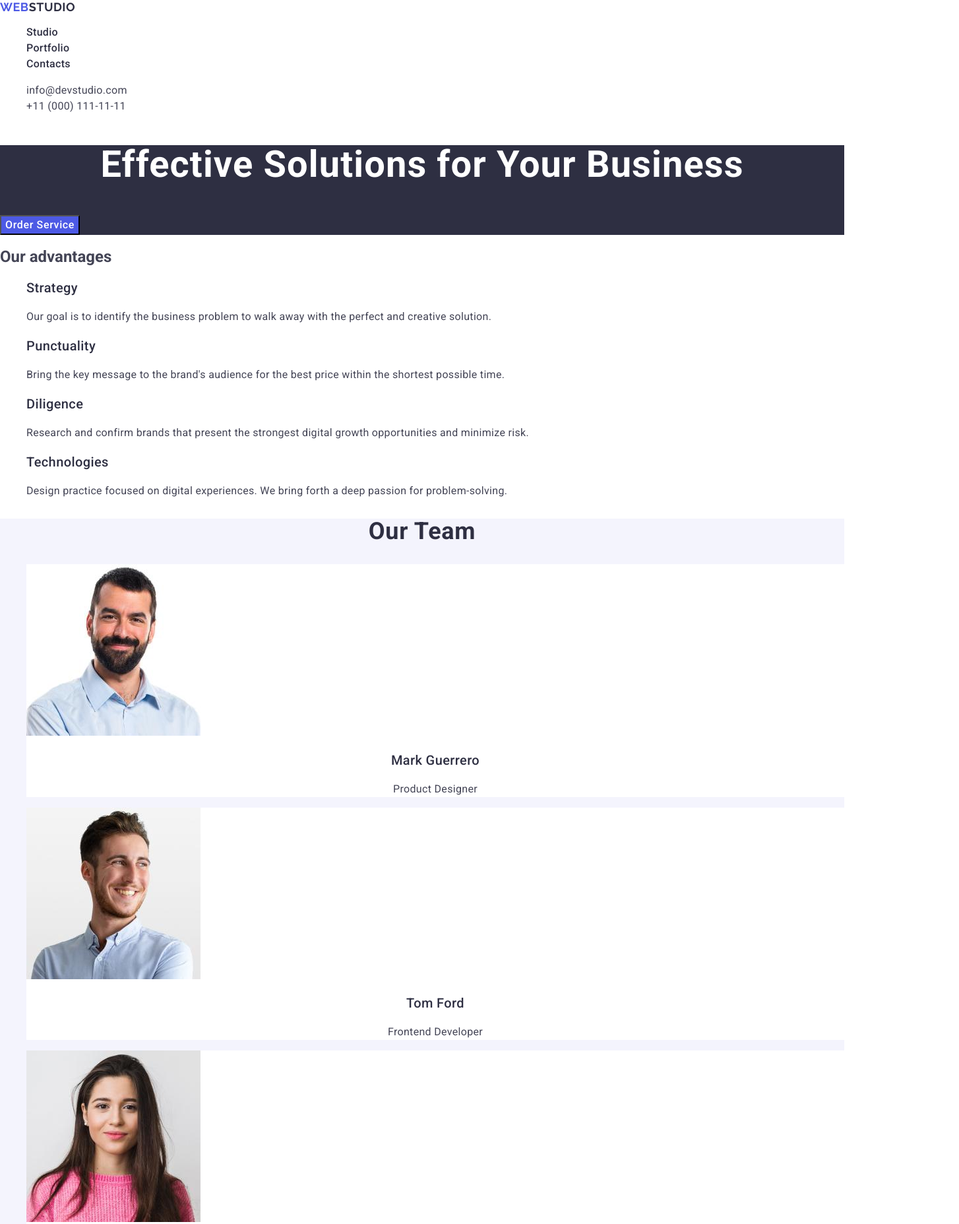
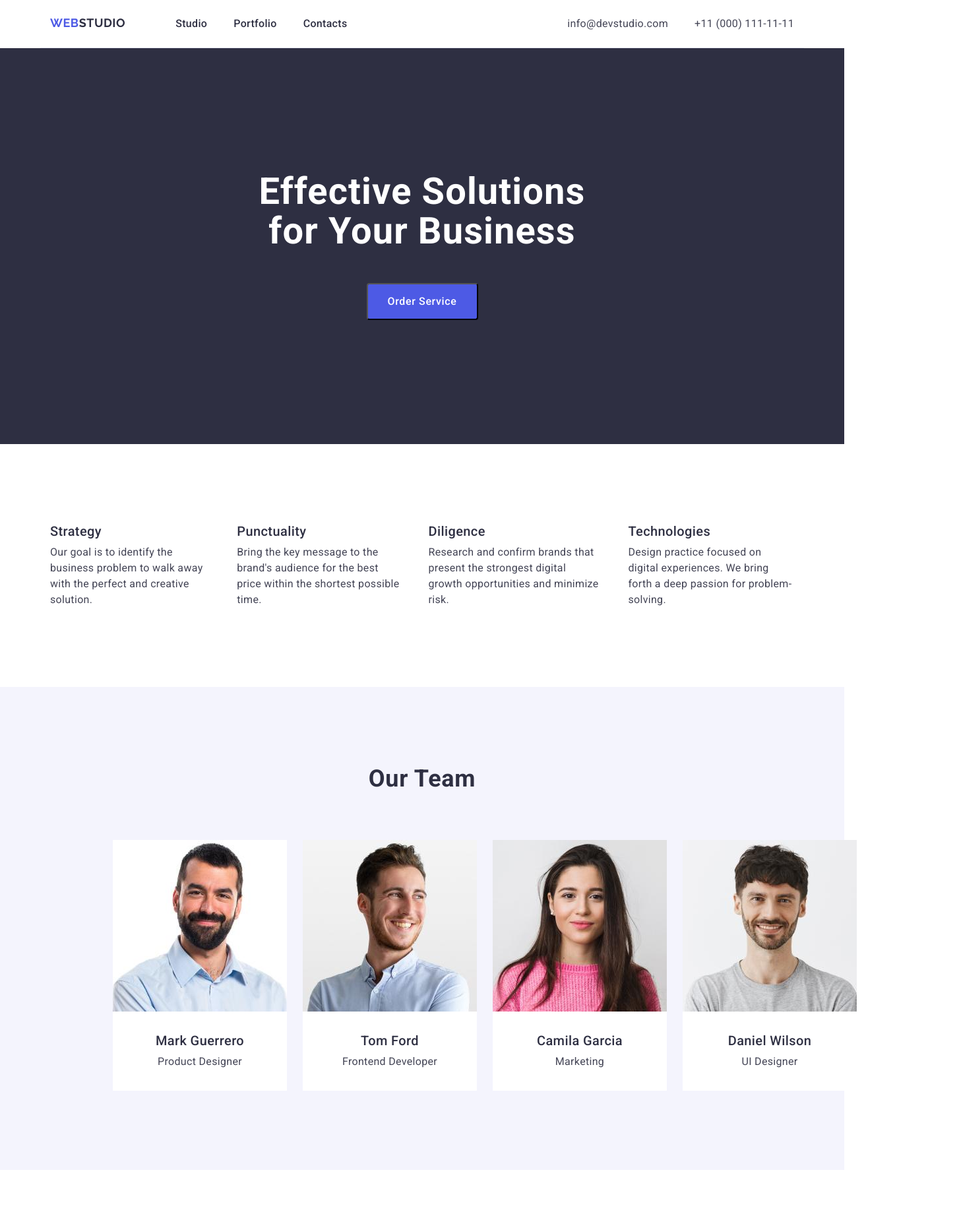
Before and after one commit to Emiyli/goit-markup-hw-02, a plain HTML site: page index.html in a window 1280 px wide. Shown: the top 1855 px of the page at 66% size, 1454 px wide, since content can reach past the window. Drawn offline with nearby package versions, Linux system fonts and the light colour scheme.

Commit message:
Css change

```diff
--- a/css/styles.css
+++ b/css/styles.css
@@ -2,6 +2,9 @@
 ul,
 ol {
     list-style-type: none;
+    margin-top: 0;
+    margin-bottom: 0;
+    padding-left: 0;
 }
 
 a {
@@ -18,7 +21,45 @@ body{
     color: #434455;
 }
 
+h1,
+h2,
+h3,
+h4,
+h5,
+h6,
+p {
+    margin: 0;
+    padding: 0;
+}
+img {
+    display: block;
+}
+.container {
+    max-width: 1158px;
+    padding: 0 15px;
+    margin: 0 auto;
+
+
+}
+.section {
+    padding-top: 120px;
+    padding-bottom: 120px;
+
+}
+
 /* ============ HEADER STYLES ============ */
+
+.page-header-container {
+    display: flex;
+    justify-content: space-between;
+    border-bottom: 1px solid #e7e9fc;
+}
+.page-nav {
+    display: flex;
+    justify-content: space-between;
+  /*  align-items: center;*/
+
+}
 .page-logo {
     font-family: "Raleway", sans-serif;
     font-weight: 700;
@@ -27,25 +68,53 @@ body{
     letter-spacing: 0.03em;
     text-transform: uppercase;
     color: #4d5ae5;
+    padding-right: 76px;
+    padding-top: 24px;
+    padding-bottom: 24px;
     }
+
 .text-color {
     color: #2e2f42;
 }
+.menu {
+    display: flex;
+    padding-top: 24px;
+    padding-bottom: 24px;
+    gap: 40px;
+   }
 .menu-link:hover,
 .menu-link:focus {
-  color: #404bbf;
+    color: #404bbf;
 }
+
 .menu-link {
     font-weight: 500;
     font-size: 16px;
     line-height: 1.5;
     letter-spacing: 0.02em;
     color: #2e2f42;
-}
+    padding-top: 24px;
+    padding-bottom: 24px;
+   }
+
+
 .contacts {
     font-style: normal;
+    gap: 40px;
+    padding-top: 24px;
+    padding-bottom: 24px;
+
+
+}
+
+.contacts-item {
+    display: flex;
+    justify-content: space-between;
+    gap: 40px;
+
 }
 .contacts-link {
+
     font-weight: 400;
     font-size: 16px;
     line-height: 1.5;
@@ -59,10 +128,22 @@ body{
     }
 
 /* ============ HERO STYLES ============ */
-.hero {
+
+
+.hero-container {
     background: #2e2f42;
-}
+    max-width: 1440px;
+    margin-left: auto;
+    margin-right: auto;
+    padding-top: 188px;
+    padding-bottom: 188px;
+
+    }
+
 .main-title {
+    margin: 0 auto 48px auto;
+    margin-bottom: 48px;
+    max-width: 496px;
     font-size: 56px;
     line-height: 1.07;
     letter-spacing: 0.02em;
@@ -70,43 +151,92 @@ body{
     color: #fff;
     background: #2e2f42;
    }
+
 .buy-now-btn {
+    display: block;
+    margin-left: auto;
+    margin-right: auto;
     font-weight: 500;
     font-size: 16px;
     line-height: 1.5;
     letter-spacing: 0.04em;
     color: #fff;
     background: #4d5ae5;
+    border-radius: 4px;
+    width: 169px;
+    height: 56px;
+
 }
 .buy-now-btn:hover,
 .buy-now-btn:focus {
     background: #404bbf;
 }
 
+
 /*============EFFECTIVE SOLUTIONS STYLES==========*/
+
+.visually-hidden {
+    position: absolute;
+    width: 1px;
+    height: 1px;
+    margin: -1px;
+    border: 0;
+    padding: 0;
+    white-space: nowrap;
+    clip-path: inset(100%);
+    clip: rect(0 0 0 0);
+    overflow: hidden;
+  }
+
+.advantages-list {
+    display: flex;
+    gap: 40px;
+}
+
+.advantages-list-item {
+    width: calc((100%-72px)/4);
+}
+  .advantages-container {
+    margin-left: auto;
+    margin-right: auto;
+    margin-top: 120px;
+  }
+
 .advantages-list-title {
-
+    padding-bottom: 8px;
     font-weight: 500;
     font-size: 20px;
     line-height: 1.2;
     letter-spacing: 0.02em;
     color: #2e2f42;
 
-}
+ }
 .advantages-list-text {
     font-size: 16px;
     line-height: 150%;
     letter-spacing: 0.02em;
     color: #434455;
 }
+
 /*============Our Team STYLES============*/
+
 .experts {
     background-color: #F4F4FD;
 }
 
+.experts-list{
+    display: flex;
+    gap: 24px;
+    padding-left: 156px;
+    padding-right: 156px;
+}
+
 .experts-list-item {
     background-color: #FFFFFF;
+    width: calc((100%-72px)/4);
+    flex-wrap: wrap;
 }
+
 .experts-section-title {
     font-weight: 700;
     font-size: 36px;
@@ -115,7 +245,12 @@ body{
     text-align: center;
     text-transform: capitalize;
     color: #2e2f42;
+    margin-left: auto;
+    margin-right: auto;
+    padding-bottom: 72px;
+
  }
+
 .experts-list-title {
     font-weight: 500;
     font-size: 20px;
@@ -123,8 +258,13 @@ body{
     letter-spacing: 0.02em;
     text-align: center;
     color: #2e2f42;
+    padding-top: 32px;
+    padding-bottom: 8px;
+    padding-left: 49px;
+    padding-right: 49px;
 
    }
+
 .experts-list-text {
     font-weight: 400;
     font-size: 16px;
@@ -132,10 +272,40 @@ body{
     letter-spacing: 0.02em;
     text-align: center;
     color: #434455;
-
+    padding-bottom: 32px;
     }
 
+ .experts-container {
+    max-width: 1440px;
+    margin-top: 120px;
+    padding-bottom: 72px;
+    padding-top: 120px;
+    display: block;
+    height: 732px;
+
+ }
 /*============Portfolio STYLES============*/
+
+.portfolio-container {
+    margin-left: auto;
+    margin-right: auto;
+    padding-top: 120px;
+
+}
+
+.portfolio-list {
+    display: flex;
+    flex-wrap: wrap;
+    gap: 24px;
+
+}
+
+.portfolio-list-item {
+   border-top: none;
+   border-bottom: 1px solid #e7e9fc;
+   width: calc((100% - 48px) / 3);
+}
+
 .portfolio-section-title {
     font-weight: 700;
     font-size: 36px;
@@ -144,29 +314,65 @@ body{
     text-align: center;
     text-transform: capitalize;
     color: #2e2f42;
+    padding-bottom: 72px;
+
 }
+
 .portfolio-list-title {
     font-weight: 500;
     font-size: 20px;
     line-height: 120%;
     letter-spacing: 0.02em;
     color: #2e2f42;
+    padding-top: 32px;
+    padding-left: 16px;
+    padding-right: 226px;
 }
+
 .portfolio-list-text {
     font-weight: 400;
     font-size: 16px;
     line-height: 150%;
     letter-spacing: 0.02em;
     color: #434455;
+    padding-top: 8px;
+    padding-bottom: 32px;
+    padding-right: 314px;
+    padding-left: 16px;
+
 }
 
+.portfolio-list-img {
+    display: block;
+}
+
+
+
 /* ============FOOTER STYLES============*/
+
+.page-footer {
+
+    margin-left: auto;
+    margin-right: auto;
+    padding-top: 120px;
+}
+
+.page-footer-container {
+    max-width: 1440px;
+    /*display: flex;*/
+   /* justify-content: space-between;*/
+}
 .page-footer-text {
     font-weight: 400;
     font-size: 16px;
     line-height: 150%;
     letter-spacing: 0.02em;
     color: #F4F4FD;
+    padding-bottom: 100px;
+    padding-top: 16px;
+    padding-left: 156px;
+    padding-right: 1020px;
+
 }
 .footer-page-logo {
     font-family: "Raleway", sans-serif;
@@ -176,10 +382,16 @@ body{
     line-height: 1.17;
     letter-spacing: 0.03em;
     color: #4d5ae5;
+    padding-top: 100px;
+    padding-bottom: 16px;
+    padding-left: 156px;
+    padding-right: 1169px;
 }
+
 .page-footer {
     background: #2e2f42;
 }
 .footer-text-color {
     color: #f4f4fd ;
+
 }
--- a/index.html
+++ b/index.html
@@ -27,7 +27,7 @@
 <body>
 
     <header class="page-header">
-
+<div class="container page-header-container">
         <nav class="page-nav">
            <a class="page-logo" href="./index.html">
             Web<span class="text-color">Studio</span>
@@ -43,29 +43,30 @@
         </nav>
 
           <address class="contacts">
-            <ul>
+            <ul class="contacts-item">
                 <li class="contacts-item"><a class="contacts-link" href="mailto:info@devstudio.com">info@devstudio.com</a></li>
                 <li class="contacts-item"><a class="contacts-link" href="tel:+110001111111">+11 (000) 111-11-11</a></li>
             </ul>
           </address>
-
+</div>
     </header>
 
     <main>
 
  <!--- ===========HERO============ -->
-
+<div class="container hero-container">
         <section class="hero">
 
             <h1 class="main-title">Effective Solutions for Your Business</h1>
             <button class="buy-now-btn" type="button">Order Service</button>
 
         </section>
-
+</div>
 
  <!--- ============Effective Solutions============ -->
+<div class="container advantages-container">
        <section class="advantages">
-            <h2 class="advantages-section-title">Our advantages</h2>
+            <h2 class="visually-hidden">Our advantages</h2>
 
             <ul class="advantages-list">
                 <li class="advantages-list-item">
@@ -86,10 +87,11 @@
                 </li>
             </ul>
         </section>
-
+</div>
  <!-- ============Our Team============ -->
 
         <section class="experts">
+          <div class="container experts-container">
 
             <h2 class="experts-section-title">Our Team</h2>
 
@@ -131,12 +133,13 @@
                     <p class="experts-list-text">UI Designer</p>
                 </li>
             </ul>
+         </div>
         </section>
 
  <!--- ============Portfolio=========== -->
 
         <section class="portfolio">
-
+        <div class="container portfolio-container">
          <h2 class="portfolio-section-title">Our Portfolio</h2>
 
          <ul class="portfolio-list">
@@ -192,20 +195,24 @@
 
          </ul>
 
-
+        </div>
 
         </section>
+
     </main>
 
     <!--- ============FOOTER============ -->
 
     <footer class="page-footer">
+        <div class="container page-footer-container">
         <a class="footer-page-logo" href="./index.html">
            Web<span class="footer-text-color">Studio</span>
            </a>
 
         <p class="page-footer-text">Increase the flow of customers and sales for your business with digital marketing & growth solutions.</p>
+       </div>
     </footer>
+
 </body>
 
 </html>
```
